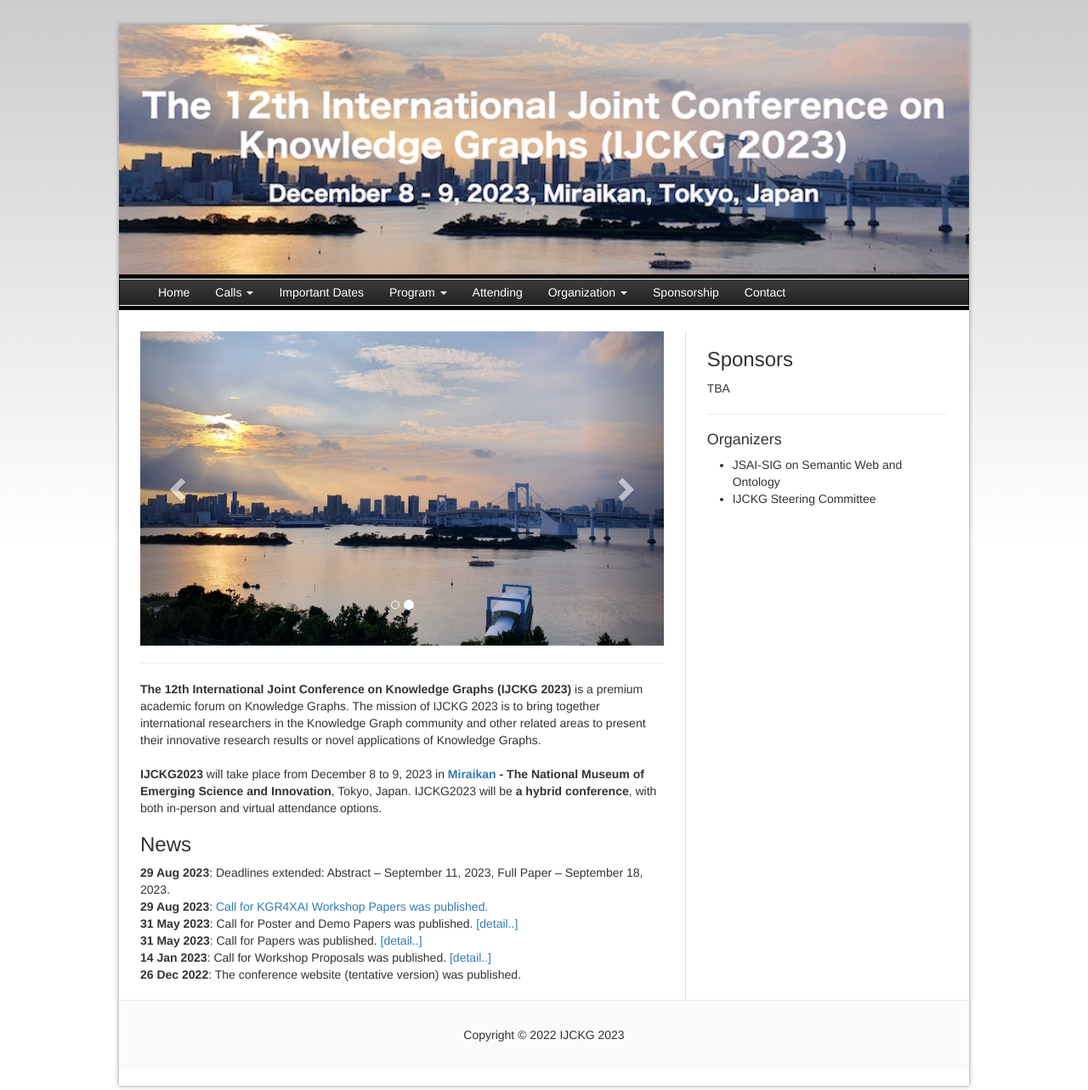
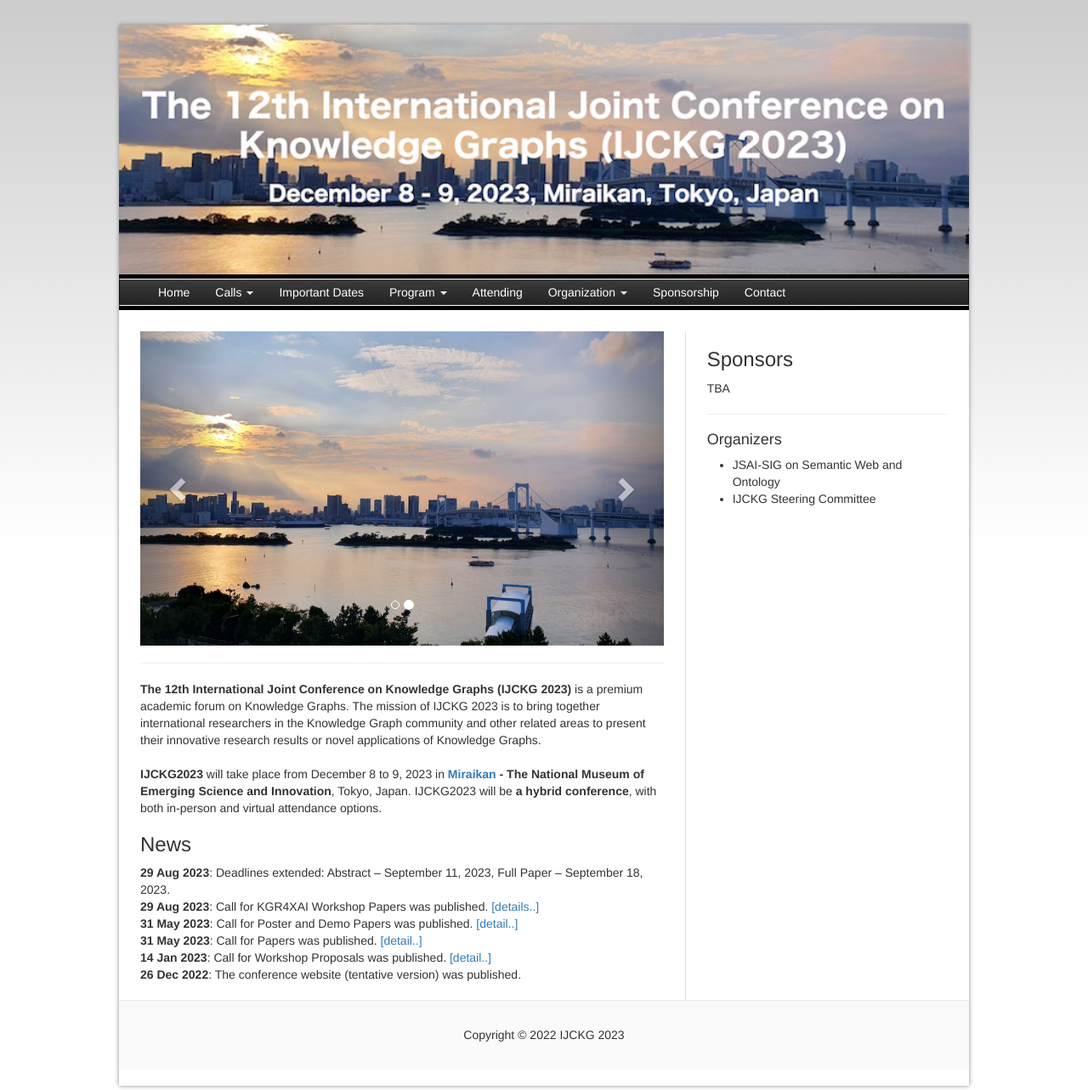
Before and after one commit to IJCKGconference/IJCKG2023, a Jekyll site: the page built from index.html, in a window 1280 px wide. Shown: the whole page at 85% size. Built offline with Jekyll 4.4.1, drawn with Linux system fonts in a browser that asks for light colours.

Commit message:
update index.html

```diff
--- a/index.html
+++ b/index.html
@@ -32,8 +32,8 @@
     <dd class="indent"><b>29 Aug 2023</b>: Deadlines extended: Abstract – September 11, 2023, Full Paper – September
       18, 2023.</dd>
     <dt></dt>
-    <dd class="indent"><b>29 Aug 2023</b>: <a href="https://kgr4xai.ikgrc.org/2023/" target="_blank">Call for KGR4XAI
-        Workshop Papers was published.</a></dd>
+    <dd class="indent"><b>29 Aug 2023</b>: Call for KGR4XAI
+      Workshop Papers was published. <a href="https://kgr4xai.ikgrc.org/2023/" target="_blank">[details..]</a></dd>
     <dt></dt>
     <dd class="indent"><b>31 May 2023</b>: Call for Poster and Demo Papers was published. <a
         href="pages/calls/poster_demo_papers.html">[detail..]</a></dd>
```
